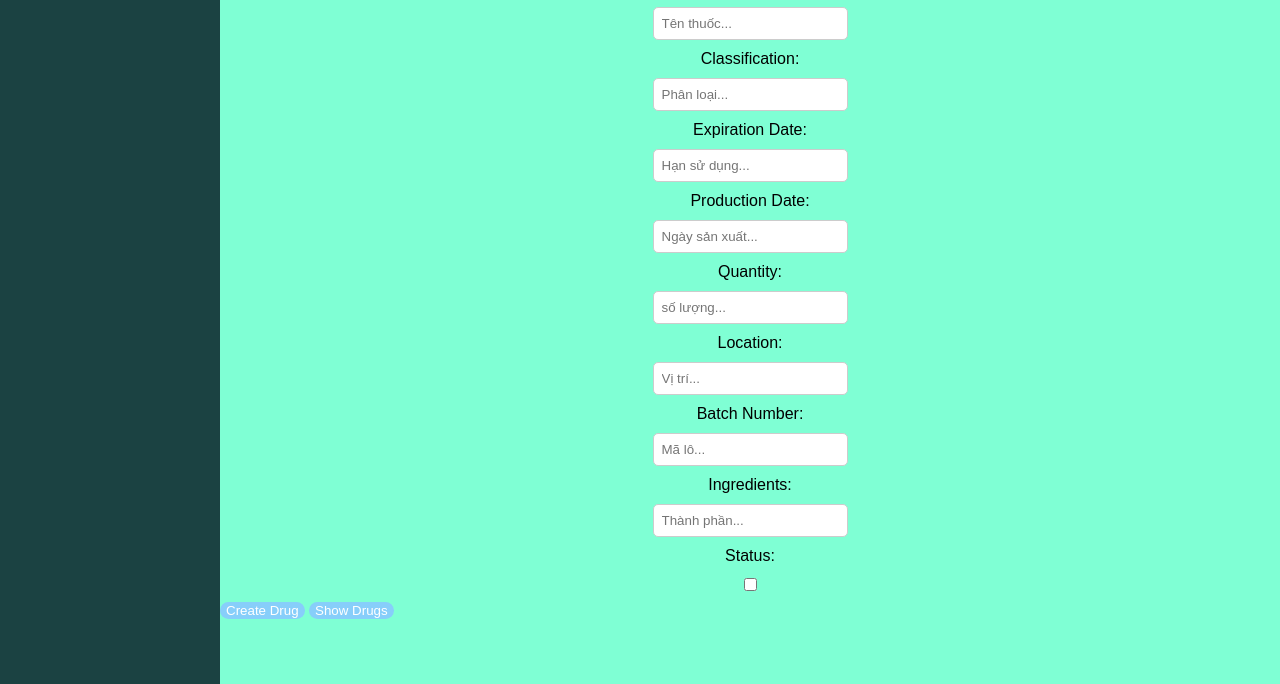
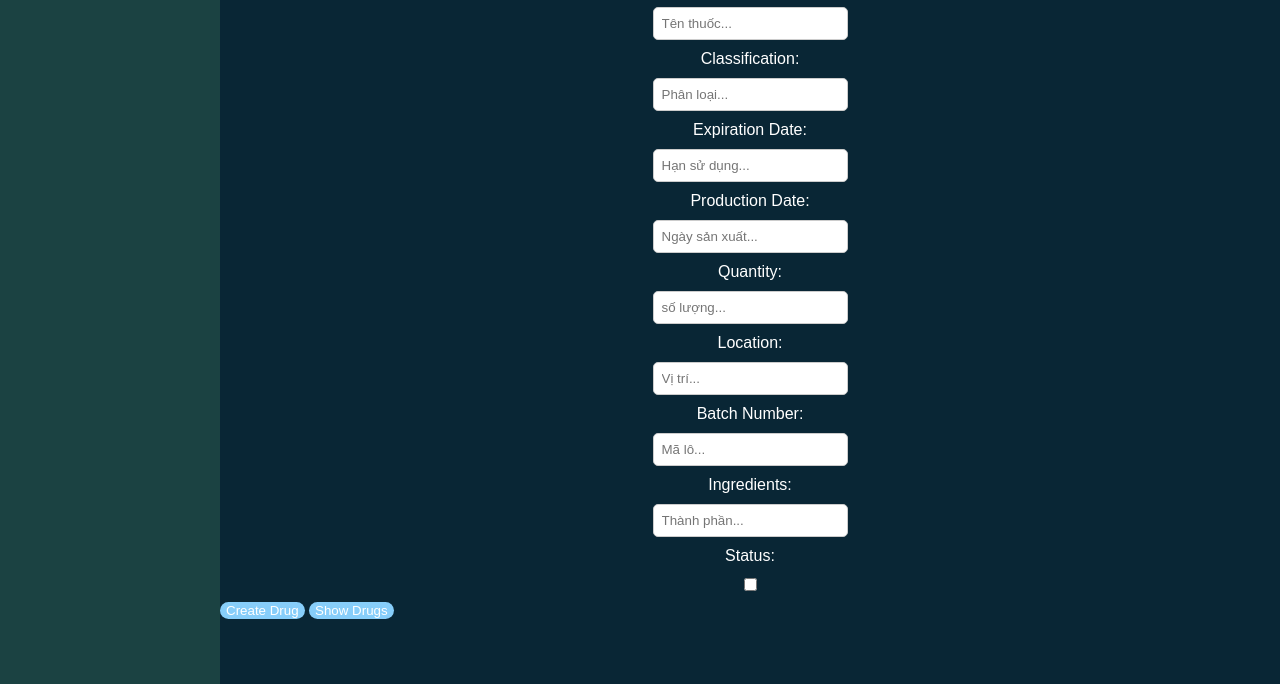
Before and after one commit to hanni2309/Unlimited_Medicines, a website: page createDrug.html in a window 1280 px wide. Shown: the part 116-800 px from the top of the page. Drawn offline with Linux system fonts and the light colour scheme; a script that the page names is missing.

Commit message:
màu mè hoa lá hẹ

```diff
--- a/Frontend/css/show.css
+++ b/Frontend/css/show.css
@@ -3,7 +3,8 @@ body {
   font-family: Arial, sans-serif;
   margin: 0;
   padding: 0;
-  background-color: aquamarine;
+  background-color: #092635;
+  color: white;
 }
 
 
```
Also changed, not shown: showDrug.html (+3 -4 lines).
